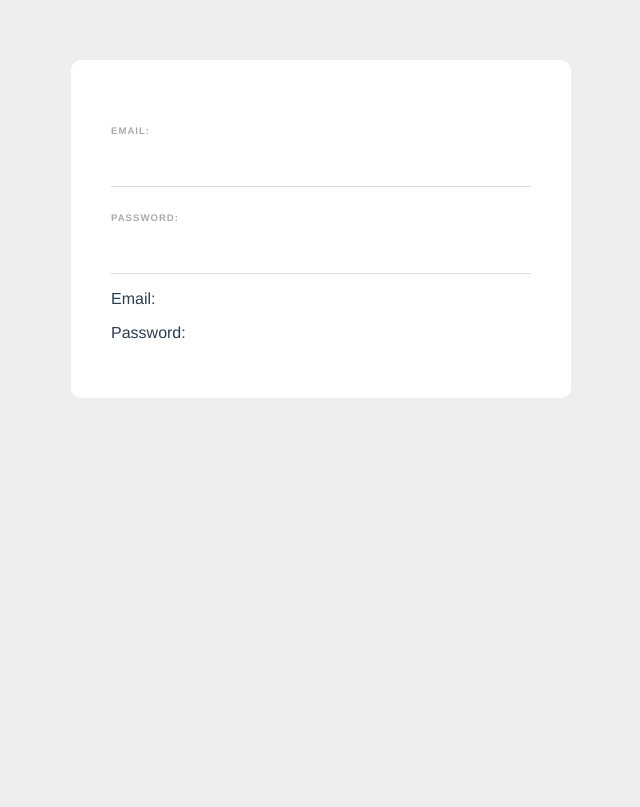
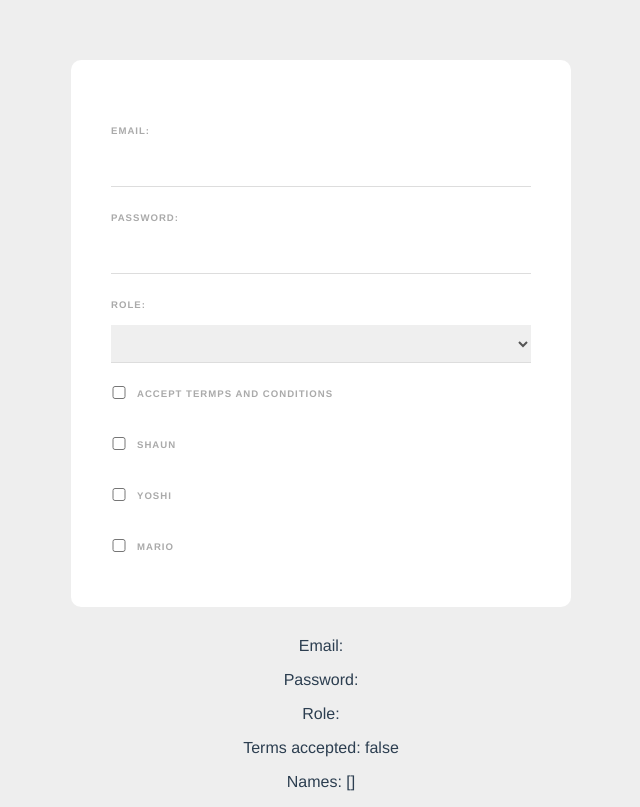
Before and after one commit to motonim/vue-web-form, a Vue app: page / in a window 1280 px wide. Shown: the whole page, without its empty margins (319-959 px from the left). Built offline with nearby package versions, Linux system fonts and the light colour scheme.

Commit message:
example of an array

```diff
--- a/src/components/SignUpForm.vue
+++ b/src/components/SignUpForm.vue
@@ -3,12 +3,40 @@
     <label for="">Email:</label>
     <input type="email" required v-model="email">
     <!-- v-model binds data in two ways, meaning in this case, input and data are connected so if you changed values inside data, it will be affected to input and vice versa. -->
+
     <label for="">Password:</label>
     <input type="password" required v-model="password">
 
+    <label for="">Role:</label>
+    <select name="" id="" v-model="role">
+        <option value="developer">Web Developer</option>
+        <option value="designer">Web Designer</option>
+    </select>
+
+    <div class="terms">
+        <input type="checkbox" v-model="terms" required>
+        <label for="">Accept termps and conditions</label>
+    </div>
+
+    <div class="">
+        <input type="checkbox" value="shaun" v-model="names" >
+        <label for="">Shaun</label>
+    </div>
+    <div class="">
+        <input type="checkbox" value="yoshi" v-model="names" >
+        <label for="">Yoshi</label>
+    </div>
+    <div class="">
+        <input type="checkbox" value="mario" v-model="names" >
+        <label for="">Mario</label>
+    </div>
+  </form>
+
     <p>Email: {{  email  }}</p>
     <p>Password: {{  password  }}</p>
-  </form>
+    <p>Role: {{  role  }}</p>
+    <p>Terms accepted: {{  terms  }}</p>
+    <p>Names: {{  names  }}</p>
 </template>
 
 <script>
@@ -16,7 +44,10 @@
     data() {
         return {
             email: '',
-            password: ''
+            password: '',
+            role: '',
+            terms: false,
+            names: []
         }
     },
 }
@@ -40,7 +71,7 @@
     letter-spacing: 1px;
     font-weight: bold;
   }
-  input {
+  input, select {
     display: block;
     padding: 10px 6px;
     width: 100%;
@@ -49,4 +80,11 @@
     border-bottom: 1px solid #ddd;
     color: #555;
   }
+  input[type="checkbox"] {
+    display: inline-block;
+    width: 16px;
+    margin: 0 10px 0 0;
+    position: relative;
+    top: 2px;
+  }
 </style>
```
